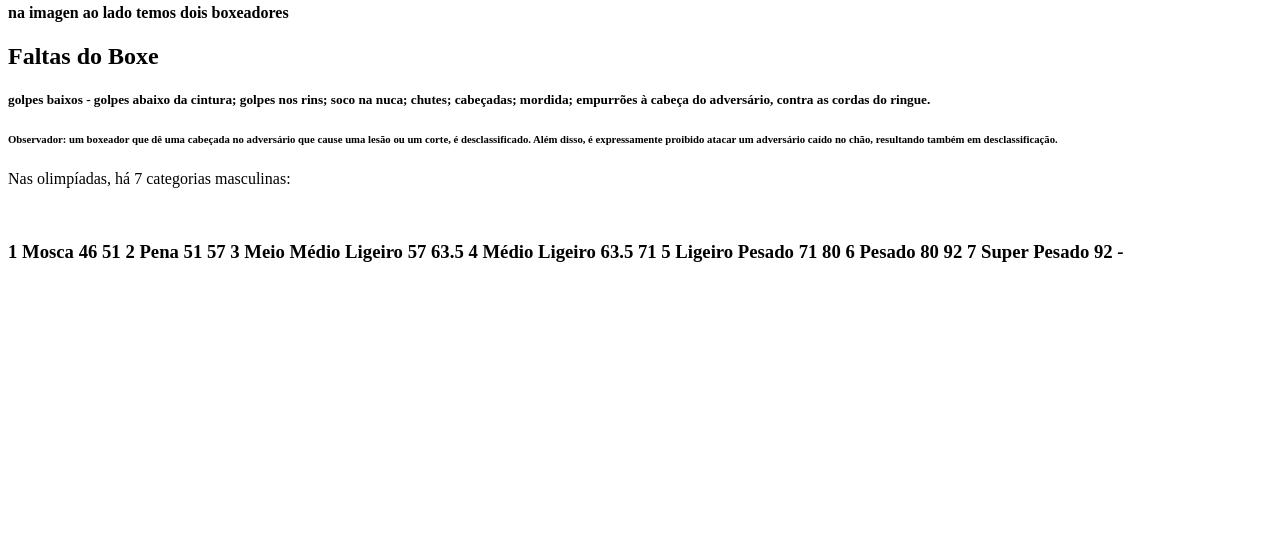
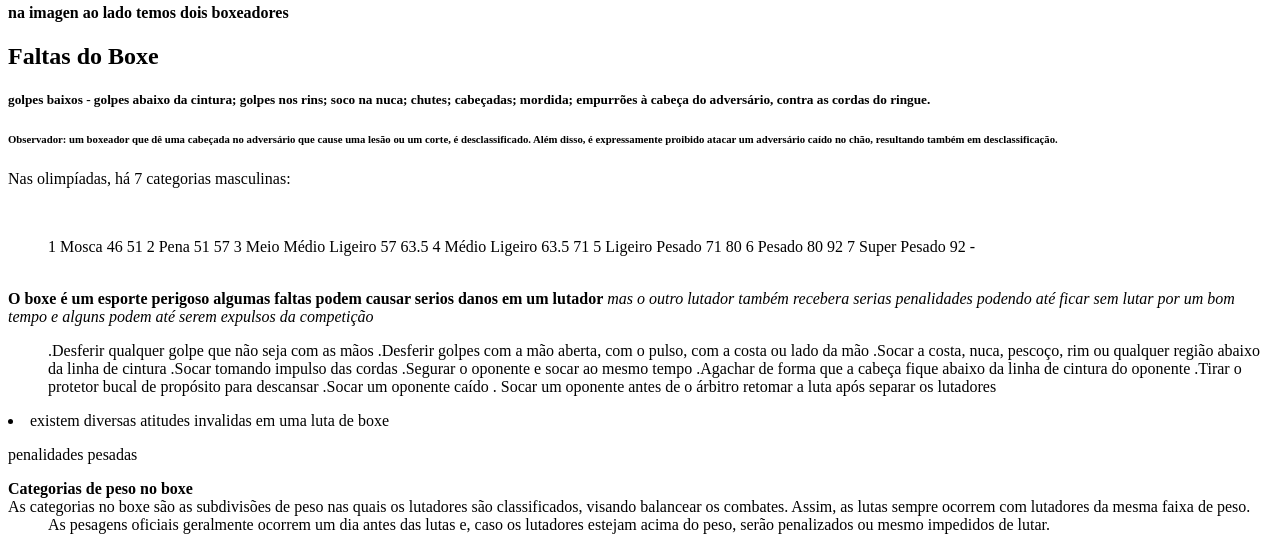
Before and after one commit to vinniciusrod/codigoboxe, a plain HTML site: page index.html in a window 1280 px wide. Shown: the part 698-1240 px from the top of the page. Before the commit the page ends 979 px from the top, so only its background shows below. Drawn offline with Linux system fonts and the light colour scheme.

Commit message:
bosta.html

```diff
--- a/index.html
+++ b/index.html
@@ -28,15 +28,32 @@
     <h6>Observador: um boxeador que dê uma cabeçada no adversário que cause uma lesão ou um corte, é desclassificado. Além disso, é expressamente proibido atacar um adversário caído no chão, resultando também em desclassificação.</h6>
     <p>Nas olimpíadas, há 7 categorias masculinas:</p> <br>
 
-    <h3>1	Mosca	46	51
+    <ol>1	Mosca	46	51
         2	Pena	51	57
         3	Meio Médio Ligeiro	57	63.5
         4	Médio Ligeiro	63.5	71
         5	Ligeiro Pesado	71	80
         6	Pesado	80	92
-        7	Super Pesado	92	-</h3>
-
-
+        7	Super Pesado	92	-</ol>    <br>
+    <b>O boxe é um esporte perigoso</b>
+    <strong>algumas faltas podem causar serios danos em um lutador</strong>
+    <em>mas o outro lutador também recebera serias penalidades podendo até ficar sem lutar por um bom tempo</em>
+    <i>e alguns podem até serem expulsos da competição</i>
+    <ul>.Desferir qualquer golpe que não seja com as mãos
+        .Desferir golpes com a mão aberta, com o pulso, com a costa ou lado da mão
+        .Socar a costa, nuca, pescoço, rim ou qualquer região abaixo da linha de cintura
+        .Socar tomando impulso das cordas
+        .Segurar o oponente e socar ao mesmo tempo
+        .Agachar de forma que a cabeça fique abaixo da linha de cintura do oponente
+        .Tirar o protetor bucal de propósito para descansar
+        .Socar um oponente caído
+       . Socar um oponente antes de o árbitro retomar a luta após separar os lutadores</ul>
+       <li>existem diversas atitudes invalidas em uma luta de boxe</li>
+       <dl>penalidades pesadas</dl>
+       <b>Categorias de peso no boxe</b>
+       <dt>As categorias no boxe são as subdivisões de peso nas quais os lutadores são classificados, visando balancear os combates. Assim, as lutas sempre ocorrem com lutadores da mesma faixa de peso.</dt>
+       <dd>As pesagens oficiais geralmente ocorrem um dia antes das lutas e, caso os lutadores estejam acima do peso, serão penalizados ou mesmo impedidos de lutar.</dd>
+       <a href="https://www.significados.com.br/boxe/"></a>
 
 </body>
 </html>
```
